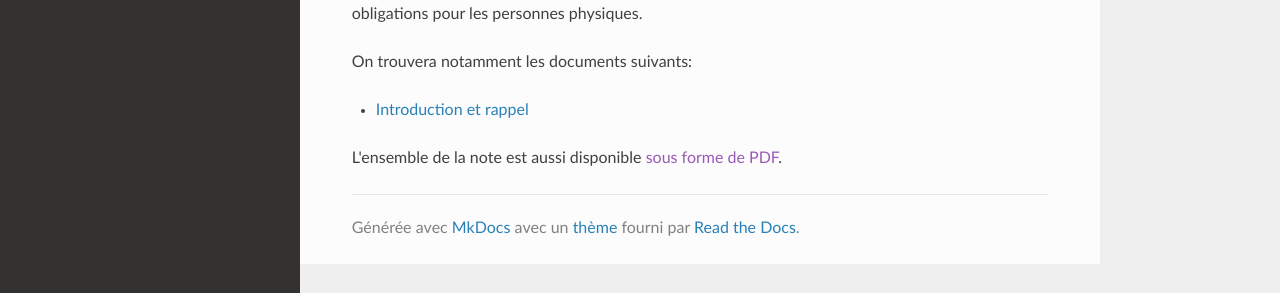
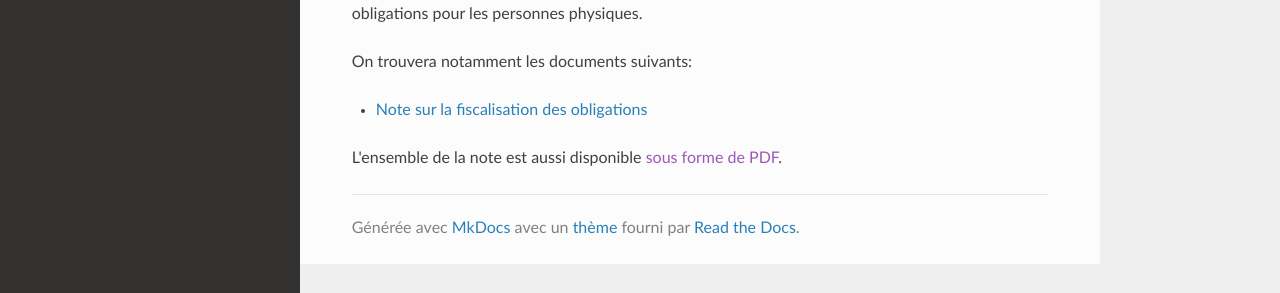
Before and after one commit to ConscritNeuneu/note-traitement-fiscal-obligations, an MkDocs documentation site: the page built from docs/index.md, in a window 1280 px wide. Shown: the part 182-475 px from the top of the page. Built offline with MkDocs 1.6.1, drawn with Linux system fonts in a browser that asks for light colours; nearby versions of some CDN libraries.

Commit message:
Move files

```diff
--- a/docs/index.md
+++ b/docs/index.md
@@ -5,6 +5,6 @@ fiscalité des obligations pour les personnes physiques.
 
 On trouvera notamment les documents suivants:
 
- - [Introduction et rappel](1_introduction.md)
+- [Note sur la fiscalisation des obligations](note_fiscalisation_obligations.md)
 
 L'ensemble de la note est aussi disponible [sous forme de PDF]().
--- a/mkdocs.yml
+++ b/mkdocs.yml
@@ -5,4 +5,4 @@ theme:
   name: readthedocs
   locale: fr
 nav:
-  - 1_introduction.md
+  - note_fiscalisation_obligations.md
```
Also changed, not shown: docs/note_fiscalisation_obligations.md (renamed from docs/1_introduction.md, +6 -0 lines).
